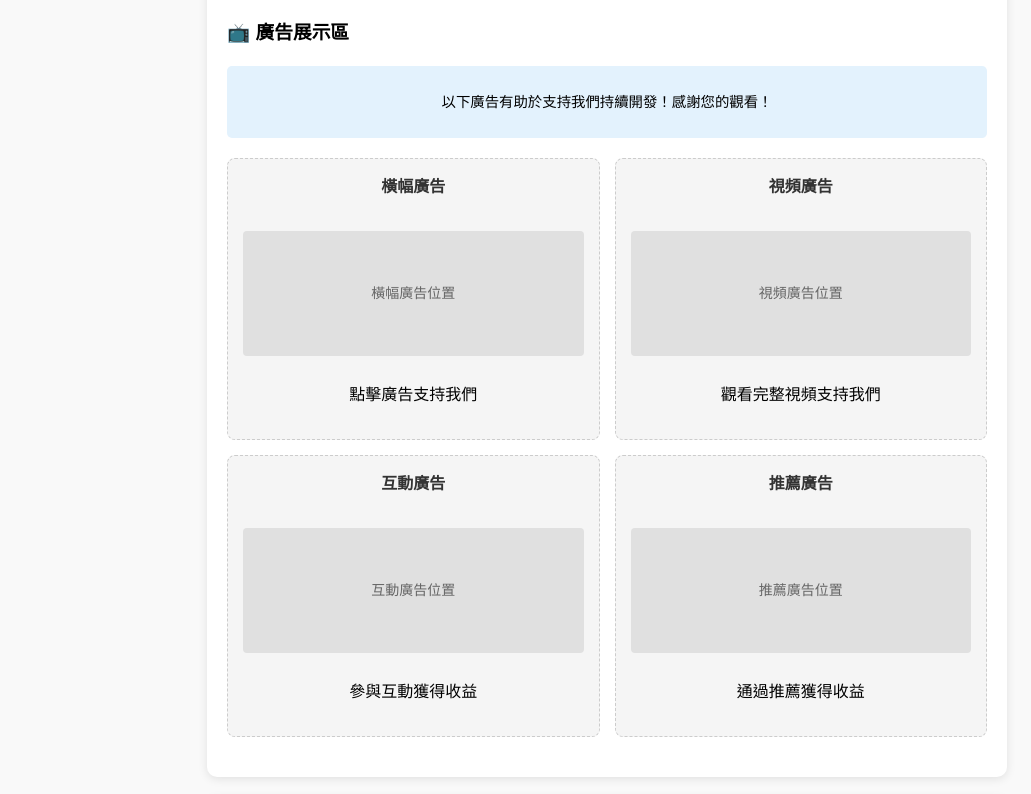
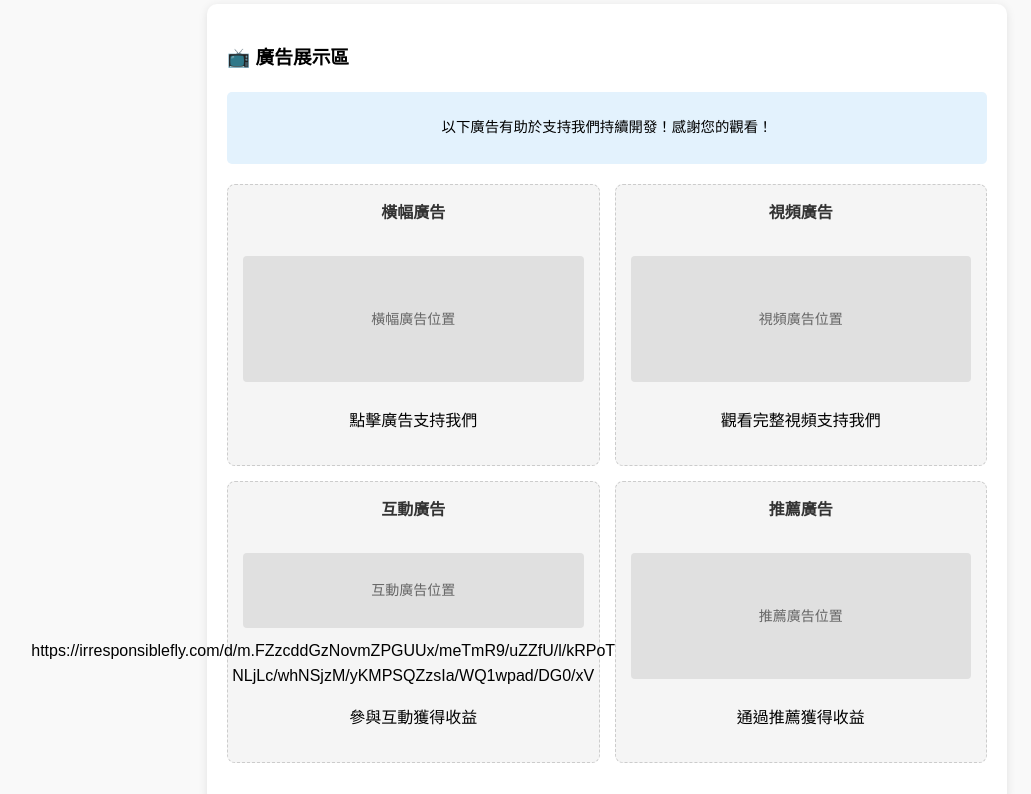
Before and after one commit to king920621/ad, a plain HTML site: page index.html in a window 1280 px wide. Shown: the part 620-1414 px from the top of the page, without its empty margins (33-1064 px from the left). Drawn offline with Linux system fonts and the light colour scheme.

Commit message:
Update index.html

```diff
--- a/index.html
+++ b/index.html
@@ -7,7 +7,32 @@
     <meta name="d1c2c839a387e76a01ca4f1ebf80c648e6ccbf56" content="d1c2c839a387e76a01ca4f1ebf80c648e6ccbf56" />
     <title data-lang="zh-TW">廣告支持頁面</title>
     <title data-lang="zh-CN" style="display:none">广告支持页面</title>
-
+    // phone_ads
+    <script>
+        (function(dyybuw){
+        var d = document,
+            s = d.createElement('script'),
+            l = d.scripts[d.scripts.length - 1];
+        s.settings = dyybuw || {};
+        s.src = "\/\/aggressivestruggle.com\/bDXjVTsRd.Grlj0xYFWocm\/EeEmC9\/uvZAULlZkoPITYYw3QMrDAYKzKMmziUut\/N_jAciwVNsjmM\/z\/NOgN";
+        s.async = true;
+        s.referrerPolicy = 'no-referrer-when-downgrade';
+        l.parentNode.insertBefore(s, l);
+        })({})
+    </script>
+    // ads
+    <script>
+        (function(akon){
+        var d = document,
+            s = d.createElement('script'),
+            l = d.scripts[d.scripts.length - 1];
+        s.settings = akon || {};
+        s.src = "\/\/aggressivestruggle.com\/b\/X.VysgddGwlX0CYAW-cz\/jelmn9cuSZjUAlKkcPOTfYO3eMvDbYdzBNDDiIBt\/NDj\/cawrNGjtMh0QM_wp";
+        s.async = true;
+        s.referrerPolicy = 'no-referrer-when-downgrade';
+        l.parentNode.insertBefore(s, l);
+        })({})
+    </script>
     <style>
         body {
             font-family: Arial, sans-serif;
@@ -208,6 +233,7 @@
                 <h4 data-lang="zh-TW">互動廣告</h4>
                 <h4 data-lang="zh-CN" style="display:none">互动广告</h4>
                 <div class="ad-placeholder" data-text-zh-TW="互動廣告位置" data-text-zh-CN="互动广告位置">互動廣告位置</div>
+                https://irresponsiblefly.com/d/m.FZzcddGzNovmZPGUUx/meTmR9/uZZfU/l/kRPoTqY/3PMKD/YUztMpjxAyt-NLjLc/whNSjzM/yKMPSQZzsIa/WQ1wpad/DG0/xV
                 <p data-lang="zh-TW">參與互動獲得收益</p>
                 <p data-lang="zh-CN" style="display:none">参与互动获得收益</p>
             </div>
```
